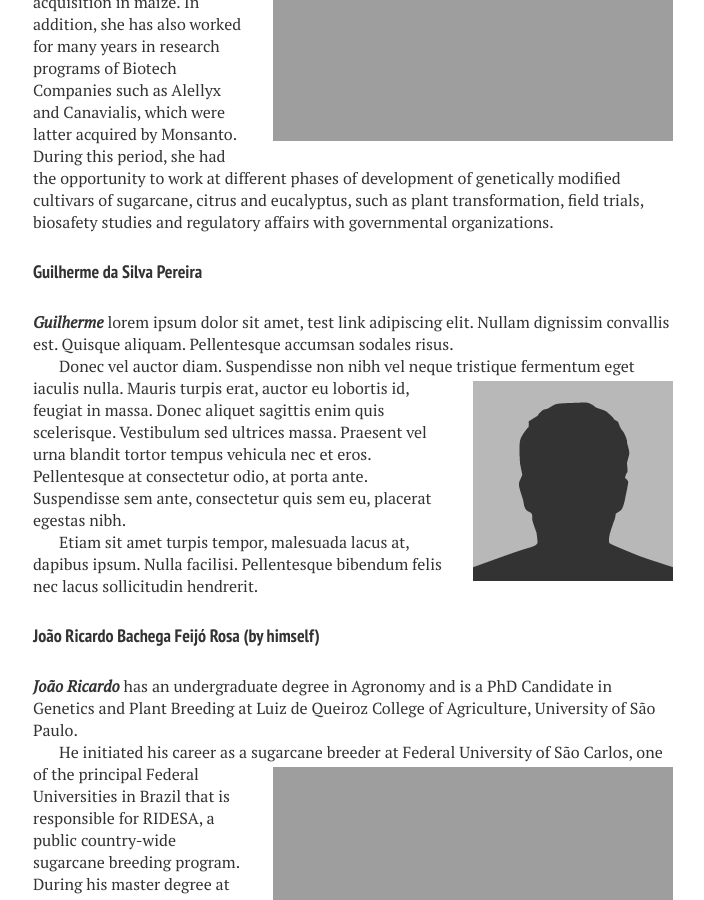
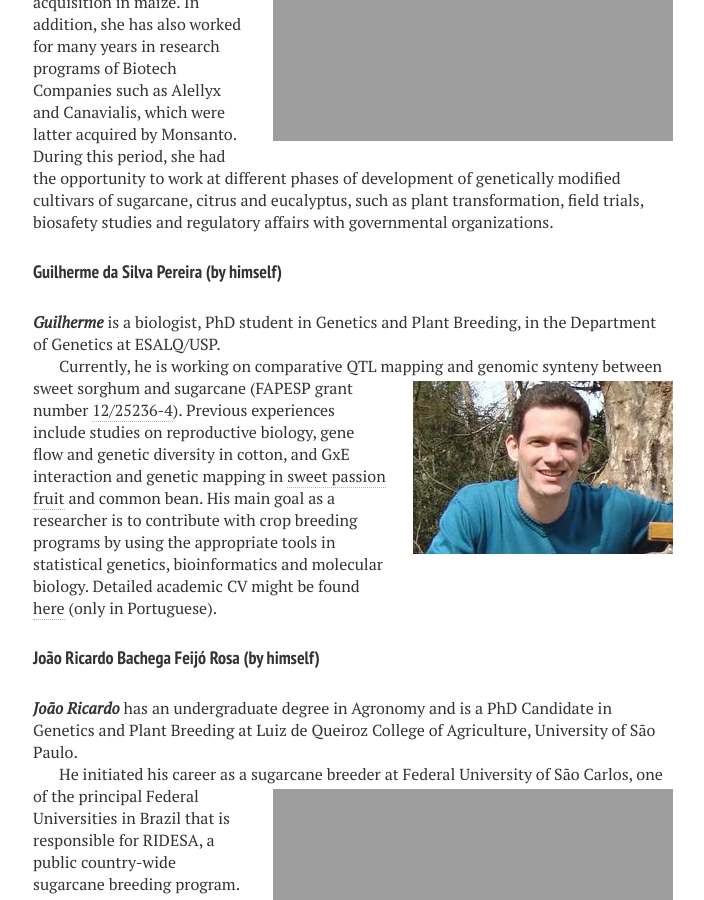
Before and after one commit to dayedepps/statgen-esalq, a Jekyll site: the page built from people.md, in a window 1280 px wide and 900 px high, scrolled down 2563 px. Shown: the whole window, without its empty margins (287-991 px from the left). Built offline with Jekyll 4.4.1, drawn with Linux system fonts in a browser that asks for light colours; nearby versions of some CDN libraries.

Commit message:
Adding Guilherme to People

```diff
--- a/people.md
+++ b/people.md
@@ -89,25 +89,27 @@ eucalyptus, such as plant transformation, field trials, biosafety
 studies and regulatory affairs with governmental organizations.
 
 
-#### Guilherme da Silva Pereira
+#### Guilherme da Silva Pereira (by himself)
 
-_**Guilherme**_ lorem ipsum dolor sit amet, test link
-adipiscing elit. Nullam dignissim convallis est. Quisque aliquam.
-Pellentesque accumsan sodales risus.
+_**Guilherme**_ is a biologist, PhD student in Genetics and Plant
+Breeding, in the Department of Genetics at ESALQ/USP.
 
-![marcelo]({{ site.url }}/images/bio-photo.jpg)
+![guilherme]({{ site.url }}/images/Guilherme.jpg)
 {: .image-pull-right}
 
-Donec vel auctor diam. Suspendisse non nibh vel neque tristique
-fermentum eget iaculis nulla. Mauris turpis erat, auctor eu lobortis
-id, feugiat in massa. Donec aliquet sagittis enim quis scelerisque.
-Vestibulum sed ultrices massa. Praesent vel urna blandit tortor tempus
-vehicula nec et eros. Pellentesque at consectetur odio, at porta ante.
-Suspendisse sem ante, consectetur quis sem eu, placerat egestas nibh.
+Currently, he is working on comparative QTL mapping and genomic
+synteny between sweet sorghum and sugarcane (FAPESP grant number
+[12/25236-4](http://www.bv.fapesp.br/en/bolsas/142553/comparative-qtl-mapping-and-genomic-synteny-between-sweet-sorghum-and-sugarcane/)).
+Previous experiences include studies on reproductive biology, gene
+flow and genetic diversity in cotton, and GxE interaction and genetic
+mapping in
+[sweet passion fruit](http://www.teses.usp.br/teses/disponiveis/11/11137/tde-17032011-105123/en.php)
+and common bean. His main goal as a researcher is to contribute with
+crop breeding programs by using the appropriate tools in statistical
+genetics, bioinformatics and molecular biology. Detailed academic CV
+might be found [here](http://lattes.cnpq.br/2580756111835509) (only in
+Portuguese).
 
-Etiam sit amet turpis tempor, malesuada lacus at, dapibus ipsum. Nulla
-facilisi. Pellentesque bibendum felis nec lacus sollicitudin
-hendrerit.
 
 #### João Ricardo Bachega Feijó Rosa (by himself)
 
```
Also changed, not shown: .#people.md (deleted, +0 -1 lines), images/Guilherme.jpg (added), images/Guilherme2.jpg (added).
